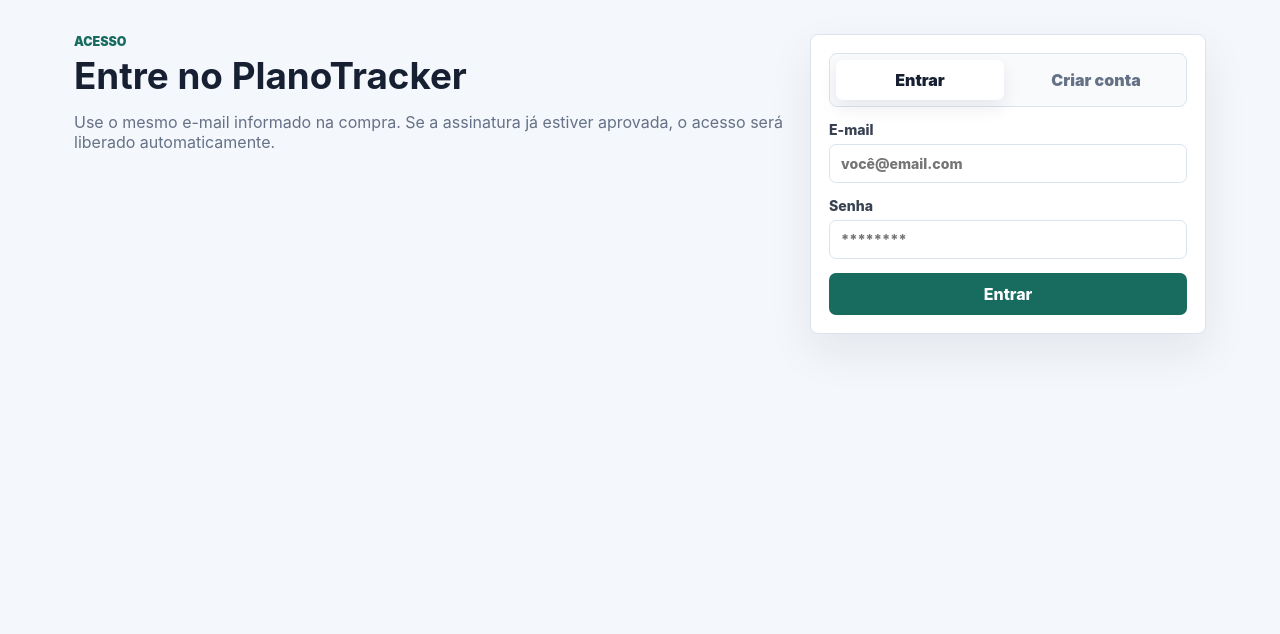
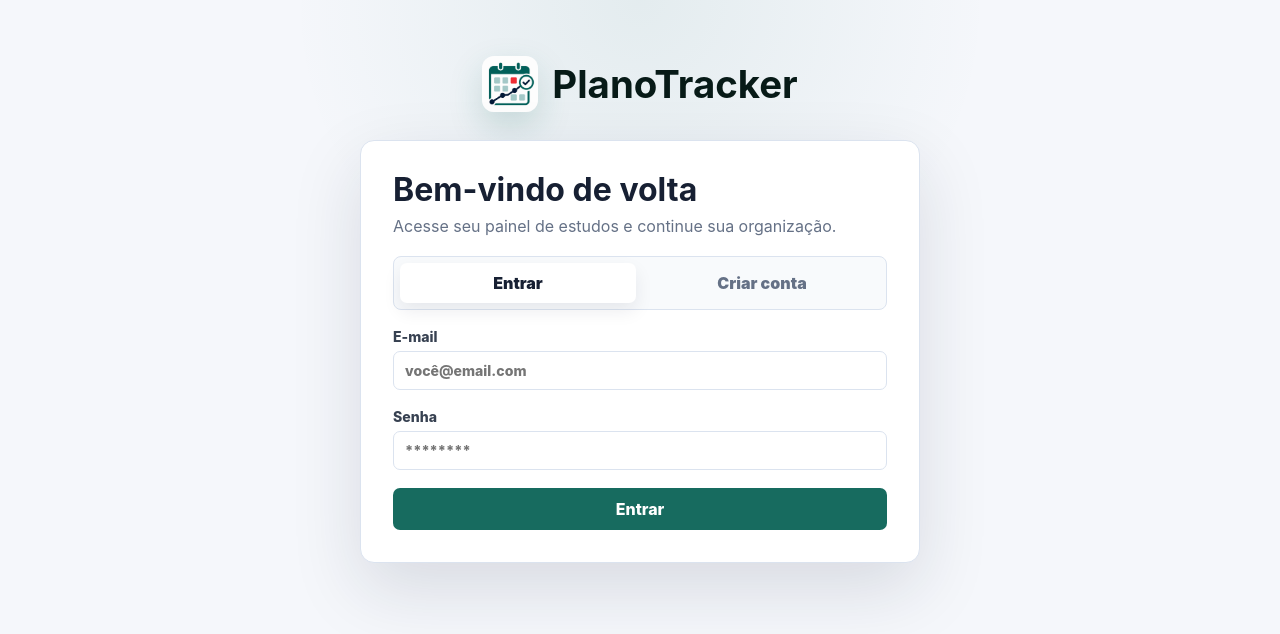
Before and after one commit to GPorts/PlanoTrack, a Next.js app: page /login in a window 1280 px wide. Shown: the top 634 px of the page. Built offline with nearby package versions, Linux system fonts and the light colour scheme.

Commit message:
Center login experience

```diff
--- a/app/globals.css
+++ b/app/globals.css
@@ -997,6 +997,60 @@
   color: #ffffff;
 }
 
+.login-page {
+  display: grid;
+  place-items: start center;
+  min-height: 100vh;
+  background:
+    radial-gradient(circle at 50% 0%, rgba(23, 107, 95, 0.08), transparent 34%),
+    #f5f7fb;
+  padding: clamp(34px, 7vh, 72px) 18px;
+}
+
+.login-shell {
+  display: grid;
+  gap: 28px;
+  width: min(560px, 100%);
+}
+
+.login-brand {
+  display: flex;
+  align-items: center;
+  justify-content: center;
+  gap: 14px;
+  color: #071a17;
+  font-size: clamp(1.8rem, 5vw, 2.4rem);
+  font-weight: 950;
+}
+
+.login-brand img {
+  width: 56px;
+  height: 56px;
+  border-radius: 12px;
+  object-fit: cover;
+  box-shadow: 0 14px 34px rgba(23, 107, 95, 0.18);
+}
+
+.login-card {
+  gap: 18px;
+  border-radius: 14px;
+  padding: clamp(24px, 4vw, 32px);
+  box-shadow: 0 26px 70px rgba(20, 31, 55, 0.13);
+}
+
+.login-card-copy h1 {
+  margin-bottom: 8px;
+  font-size: clamp(1.7rem, 4vw, 2rem);
+  line-height: 1.05;
+}
+
+.login-card-copy p {
+  margin: 0;
+  color: var(--muted);
+  font-size: 1rem;
+  line-height: 1.45;
+}
+
 .login-panel {
   display: grid;
   grid-template-columns: minmax(0, 0.8fr) minmax(320px, 0.45fr);
--- a/app/login/login-form.tsx
+++ b/app/login/login-form.tsx
@@ -53,7 +53,16 @@
   }
 
   return (
-    <form className="card form" onSubmit={submit}>
+    <form className="card form login-card" onSubmit={submit}>
+      <div className="login-card-copy">
+        <h1>{mode === "signin" ? "Bem-vindo de volta" : "Criar sua conta"}</h1>
+        <p>
+          {mode === "signin"
+            ? "Acesse seu painel de estudos e continue sua organização."
+            : "Crie seu acesso para entrar no painel e montar seus planos de estudo."}
+        </p>
+      </div>
+
       <div className="auth-tabs" aria-label="Tipo de acesso">
         <button className={mode === "signin" ? "active" : ""} type="button" onClick={() => setMode("signin")}>
           Entrar
--- a/app/login/page.tsx
+++ b/app/login/page.tsx
@@ -2,15 +2,11 @@
 
 export default function LoginPage() {
   return (
-    <main className="page">
-      <section className="grid-2">
-        <div>
-          <p className="eyebrow">Acesso</p>
-          <h1 style={{ fontSize: "2.3rem", lineHeight: 1.05 }}>Entre no PlanoTracker</h1>
-          <p className="muted">
-            Use o mesmo e-mail informado na compra. Se a assinatura já estiver aprovada, o acesso será liberado
-            automaticamente.
-          </p>
+    <main className="login-page">
+      <section className="login-shell" aria-label="Acesso ao PlanoTracker">
+        <div className="login-brand">
+          <img src="/plano-tracker.png" alt="" aria-hidden="true" />
+          <strong>PlanoTracker</strong>
         </div>
         <LoginForm />
       </section>
```
